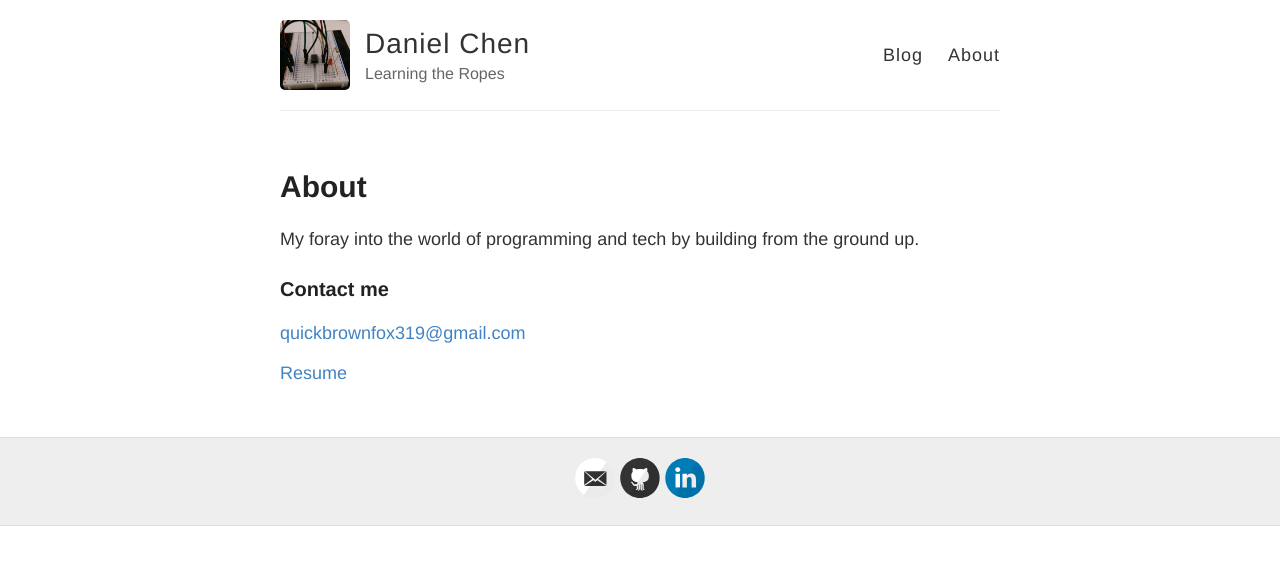
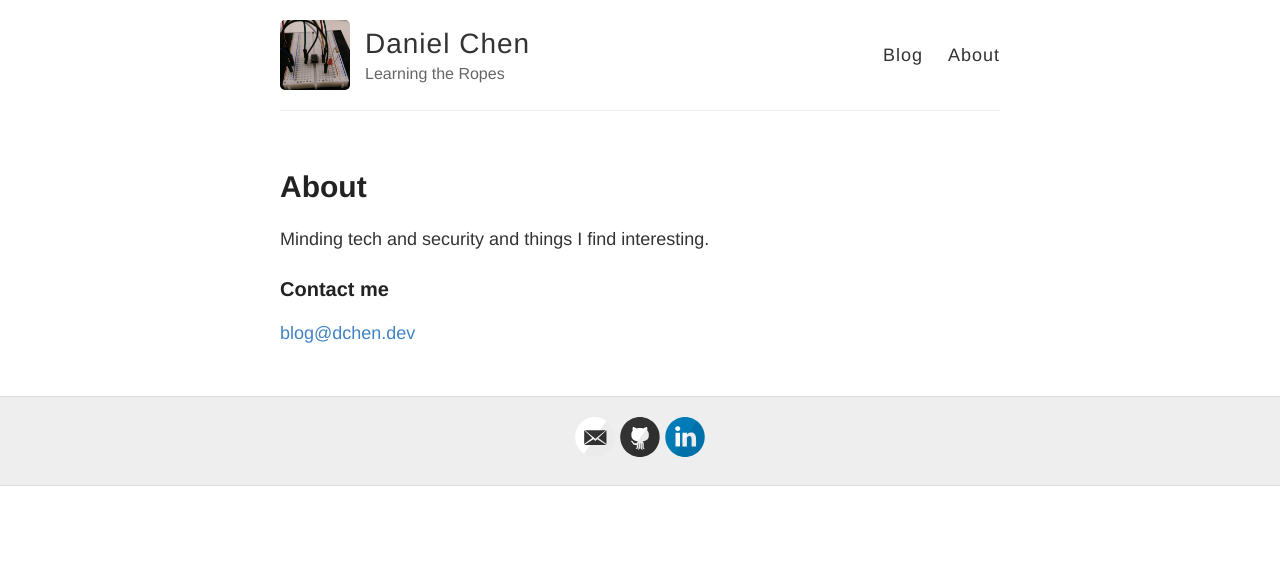
Before and after one commit to quickbrownfox319/quickbrownfox319.github.io, a Jekyll site: the page built from about.md, in a window 1280 px wide. Shown: the top 565 px of the page. Built offline with Jekyll 4.4.1, drawn with Linux system fonts in a browser that asks for light colours.

Commit message:
removed old stuff

```diff
--- a/about.md
+++ b/about.md
@@ -4,11 +4,8 @@ title: About
 permalink: /about/
 ---
 
-My foray into the world of programming and tech by building from the ground up.
+Minding tech and security and things I find interesting.
 
 ### Contact me
 
-[quickbrownfox319@gmail.com](mailto:quickbrownfox319@gmail.com)
-
-
-[Resume](/assets/DanielChen_Resume.pdf)
+[blog@dchen.dev](mailto:blog@dchen.dev)
```
Also changed, not shown: 404.md (+1 -1 lines), images/404.jpg, 1 other file.
